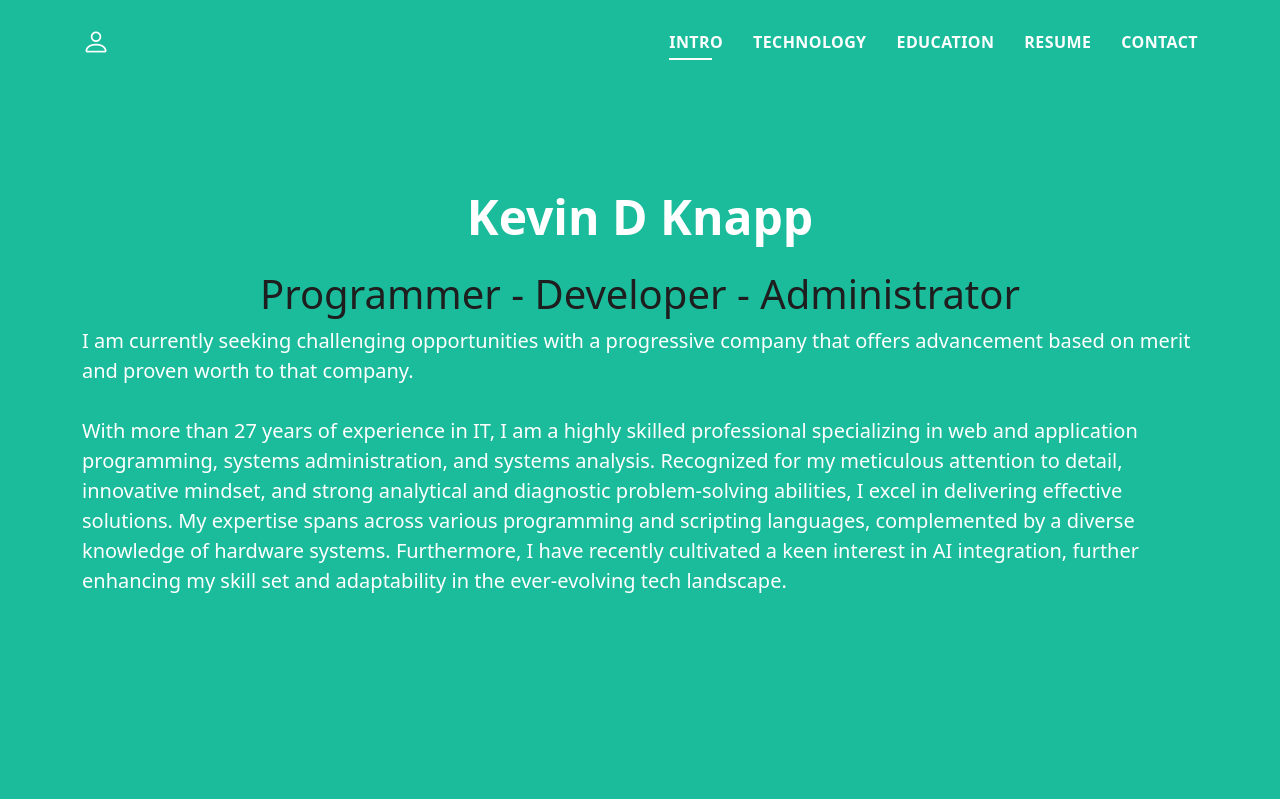
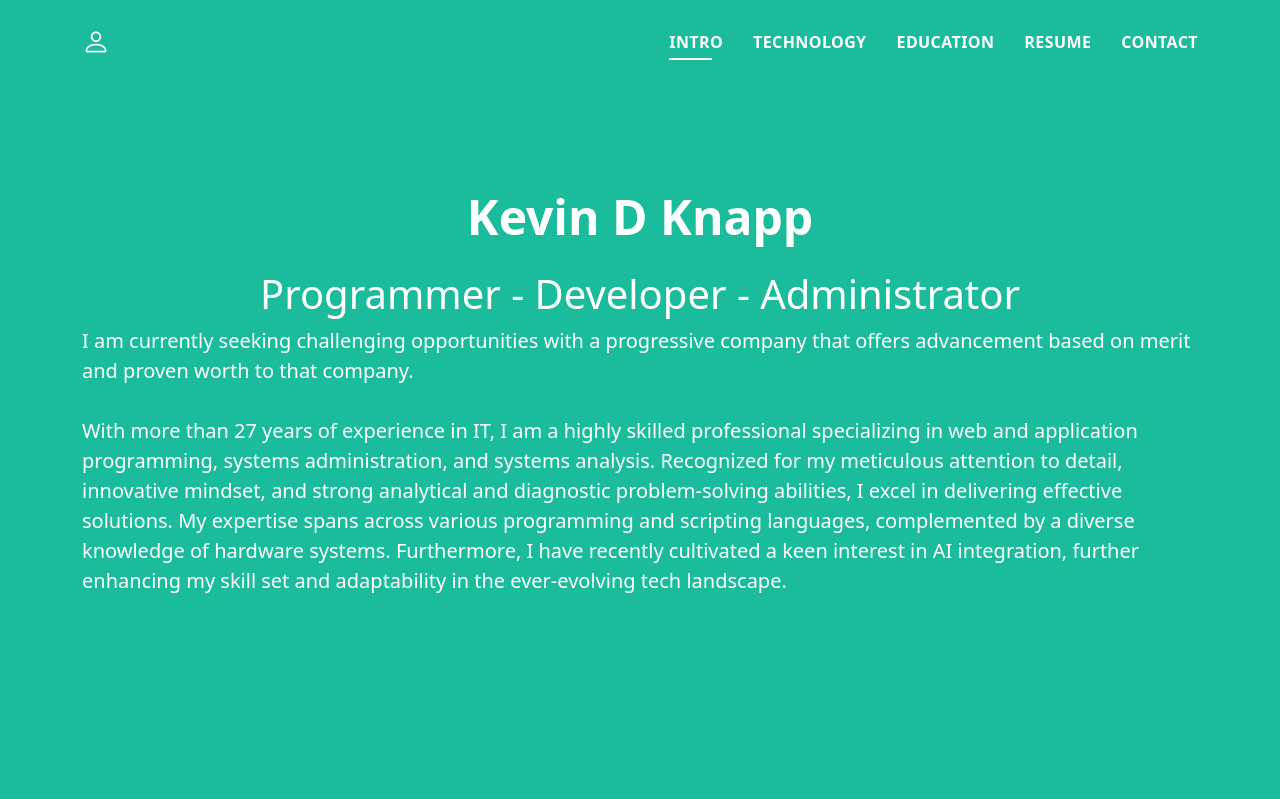
Before and after one commit to kevindknapp/resume, a PHP site: page / in a window 1280 px wide. Shown: the top 799 px of the page. Run offline with PHP 8.4, Linux system fonts and the light colour scheme.

Commit message:
Add files via upload

```diff
--- a/assets/css/style.css
+++ b/assets/css/style.css
@@ -773,6 +773,12 @@ What this query really means, is “If [device width] is greater than or equal t
   font-size: 3rem;
 }
 
+.description-title {
+  color: #fff;
+  font-weight: 400;
+  font-size: 2.5rem;
+}
+
 
 @media (max-width: 1200px) and (min-width: 1025px) {
   .home-title2 {
```
